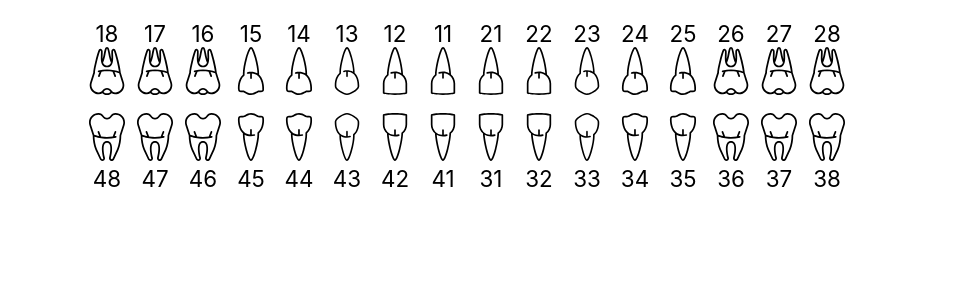
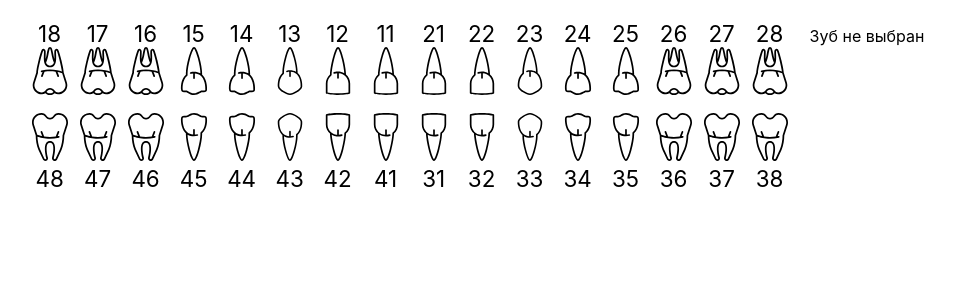
Before and after one commit to evskorobogatij/dental_map, a React (Create React App) app: page / in a window 1280 px wide. Shown: the top 300 px of the page, without its empty margins (173-1128 px from the left). Built offline with nearby package versions, Linux system fonts and the light colour scheme.

Commit message:
Смена способа выбора зуба

```diff
--- a/src/App.css
+++ /dev/null
@@ -1,38 +0,0 @@
-.App {
-  text-align: center;
-}
-
-.App-logo {
-  height: 40vmin;
-  pointer-events: none;
-}
-
-@media (prefers-reduced-motion: no-preference) {
-  .App-logo {
-    animation: App-logo-spin infinite 20s linear;
-  }
-}
-
-.App-header {
-  background-color: #282c34;
-  min-height: 100vh;
-  display: flex;
-  flex-direction: column;
-  align-items: center;
-  justify-content: center;
-  font-size: calc(10px + 2vmin);
-  color: white;
-}
-
-.App-link {
-  color: #61dafb;
-}
-
-@keyframes App-logo-spin {
-  from {
-    transform: rotate(0deg);
-  }
-  to {
-    transform: rotate(360deg);
-  }
-}
--- /dev/null
+++ b/src/App.scss
@@ -0,0 +1,6 @@
+.Block {
+    display: flex;
+    align-items: baseline;
+    justify-items: center;
+    justify-content: center;
+}
--- a/src/App.tsx
+++ b/src/App.tsx
@@ -1,16 +1,29 @@
-import React from 'react';
-import './App.css';
+import React, { useState } from 'react';
+import './App.scss';
 
 // import {ReactComponent as Tooth} from './img/tooth.svg';
 import DentMap from "./components/DentMap/DentMap"
+import ContextTooth from './context'
 
 function App() {
+
+  const [current,setCurrent] = useState(-1);
+
+  const selectTooth=(num:number)=>{
+    console.log(num)
+      setCurrent(num)
+  }
+
   return (
-    <div >
+    <ContextTooth.Provider value={{currentTooth:current,selectTooth}} >
+      <div className="Block">
+        <DentMap />
+        <div>
+           { current>=0 ? `Зуб № ${current}` : 'Зуб не выбран' }
+        </div>
+      </div>
+    </ContextTooth.Provider>
 
-          <DentMap />
-
-    </div>
   );
 }
 
--- a/src/components/DentMap/DentMap.tsx
+++ b/src/components/DentMap/DentMap.tsx
@@ -1,7 +1,9 @@
-import React,{useEffect, useReducer, useState} from 'react';
+import React,{useContext, useEffect, useState} from 'react';
 
 import Tooth, { IToothProps } from "./../Tooth/Tooth";
 import {toothData} from "../../lib/tooth_data"
+
+import ContextTooth from './../../context'
 
 import "./DentMap.scss";
 import "./../Tooth/Tooth.scss";
@@ -9,20 +11,11 @@ import "./../Tooth/Tooth.scss";
 export interface IDentMapProps {
 }
 
-const changeCurrentTooth=()=>{
-
-}
-
 export default function DentMap (props: IDentMapProps) {
-
 
  const [tooths,setTooth] = useState(localStorage.getItem('tooths') ? JSON.parse(localStorage.getItem('tooths') ?? '') : toothData );
 
- const [curTooth,setCurTooth] = useState<number>(-1);
-
- const handleClick=(e:React.MouseEvent<HTMLDivElement, MouseEvent>,index:number)=>{
-        setCurTooth(index)
- }
+ const {currentTooth, selectTooth } = useContext(ContextTooth)
 
   useEffect(()=>{
       localStorage.setItem('tooths',JSON.stringify(tooths))
@@ -32,8 +25,8 @@ export default function DentMap (props: IDentMapProps) {
     <div className={"DentMap"} >
         {
             tooths.map((item:IToothProps,index:number)=>(
-                <div className={`${index===curTooth ? 'Tooth_seleted' : ''}`}>
-                    <Tooth {...item} key={item.num} onClick={()=>setCurTooth(index)} />
+                <div className={`${index===currentTooth ? 'Tooth_seleted' : ''}`}>
+                    <Tooth {...item} key={item.num} onClick={selectTooth?.bind(null,index)} />
                 </div>
             ))
         }
--- /dev/null
+++ b/src/context.tsx
@@ -0,0 +1,10 @@
+import React from 'react'
+
+type ContextProps = {
+    currentTooth : number,
+    selectTooth : (num:number)=>void
+}
+
+const ContextTooth = React.createContext<Partial<ContextProps>>({});
+
+export default ContextTooth;
```
